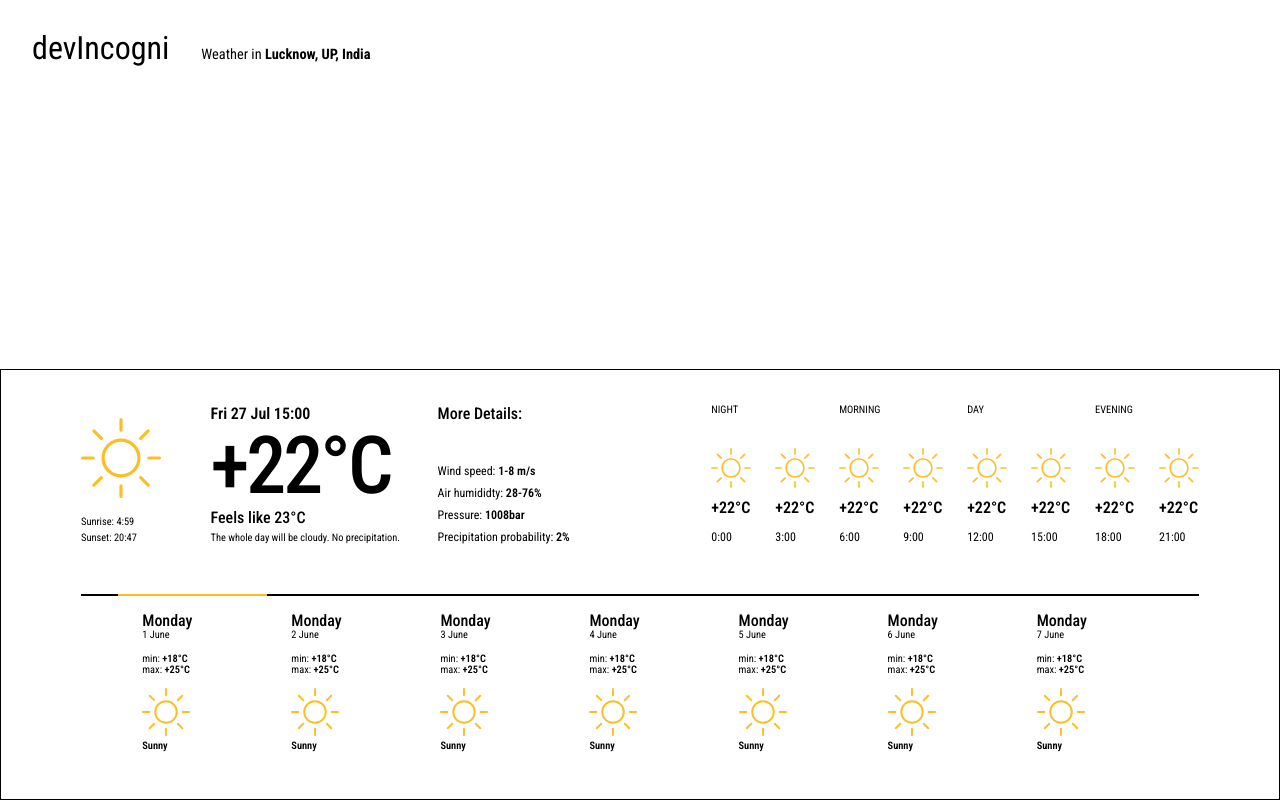
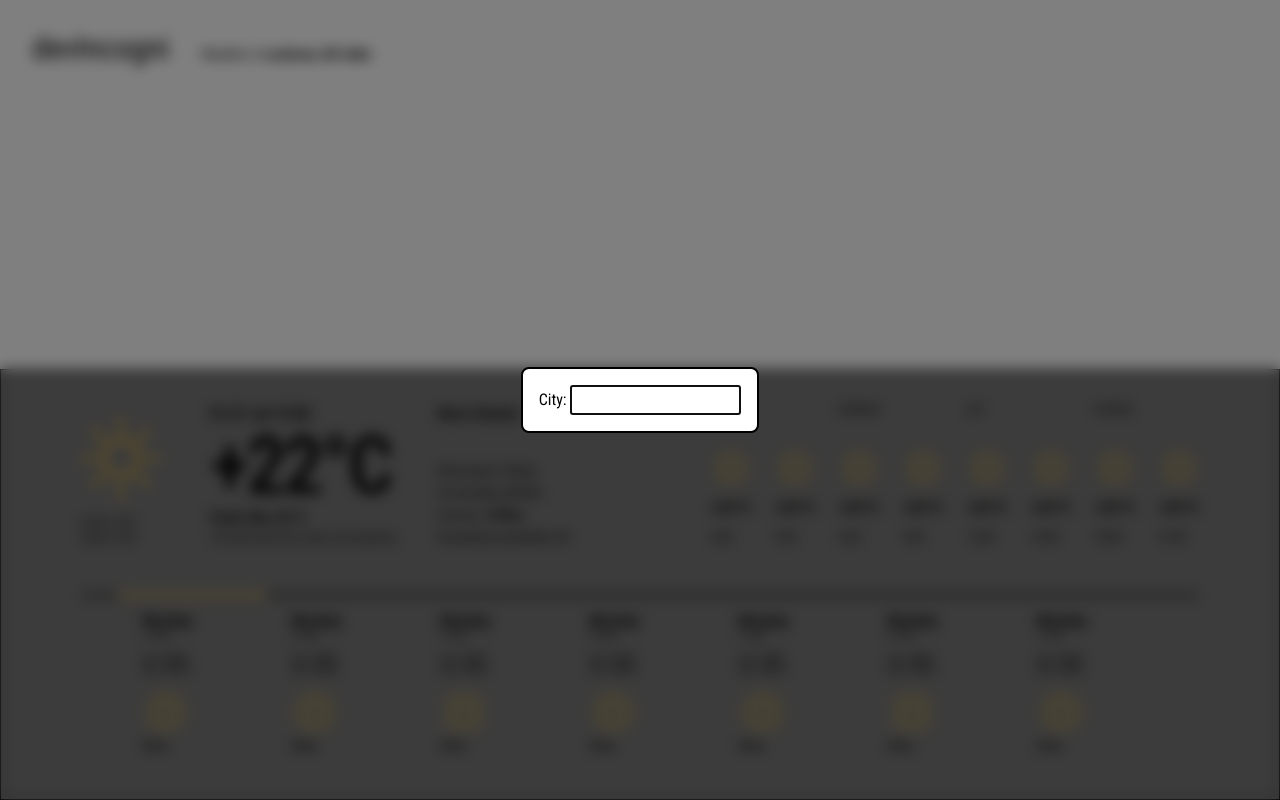
Before and after one commit to devIncogni/weather, a website built with webpack: page src/template.htm in a window 1280 px wide. Both pictures are taken after a click on the element "Lucknow, UP, India". Built offline with nearby package versions, Linux system fonts and the light colour scheme.

Commit message:
Made a dialog to enter city names and gave acrylic touch to main content

```diff
--- a/src/styles.css
+++ b/src/styles.css
@@ -8,9 +8,10 @@ body {
     justify-content: space-between;
 
     font-family: "Roboto Condensed", sans-serif;
+    /* color: white; */
     /*
-    background: url("./cloudy-weather.jpg");
-    background-size: 0%;
+    background: url("./cloudy-weataher.jpg");
+    background-size: 100%;
     background-repeat: no-repeat; */
 }
 
@@ -26,3 +27,20 @@ body {
 
     padding: 2rem 5rem 3rem 5rem;
 }
+
+.acrylic {
+    background: rgba(0, 0, 0, 0.531);
+    backdrop-filter: blur(7px);
+}
+
+dialog {
+    margin: auto;
+    border: 2px solid black;
+    border-radius: 0.5rem;
+    outline: none;
+}
+
+::backdrop {
+    background: rgba(0, 0, 0, 0.5);
+    backdrop-filter: blur(7px);
+}
--- a/src/template.htm
+++ b/src/template.htm
@@ -8,6 +8,12 @@
 </head>
 
 <body>
+
+    <dialog class="">
+        <label for="city">City: </label>
+        <input type="text" name="city" id="city" autocomplete="off">
+    </dialog>
+
     <div id="header">
         <p id="logo">devIncogni</p>
         <div id="location-info">
@@ -15,7 +21,7 @@
             <p id="location">Weather in <span id="address">Lucknow, UP, India</span></p>
         </div>
     </div>
-    <div id="main-content">
+    <div id="main-content" class="acrylic">
         <div id="today-forecast">
             <div id="icon-and-sunrise-sunset">
                 <div class="current-weather-icon">
```
Also changed, not shown: src/index.js.
